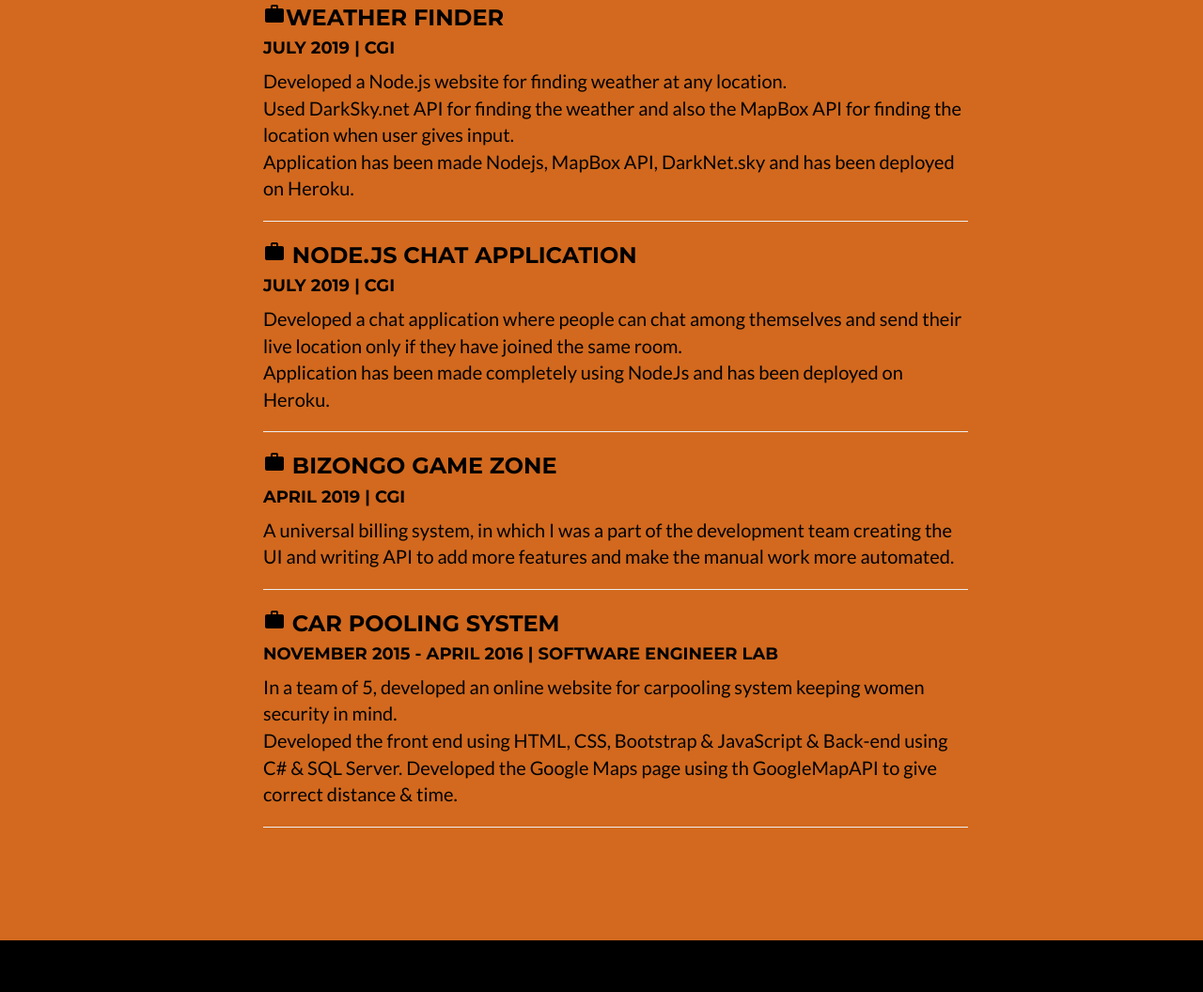
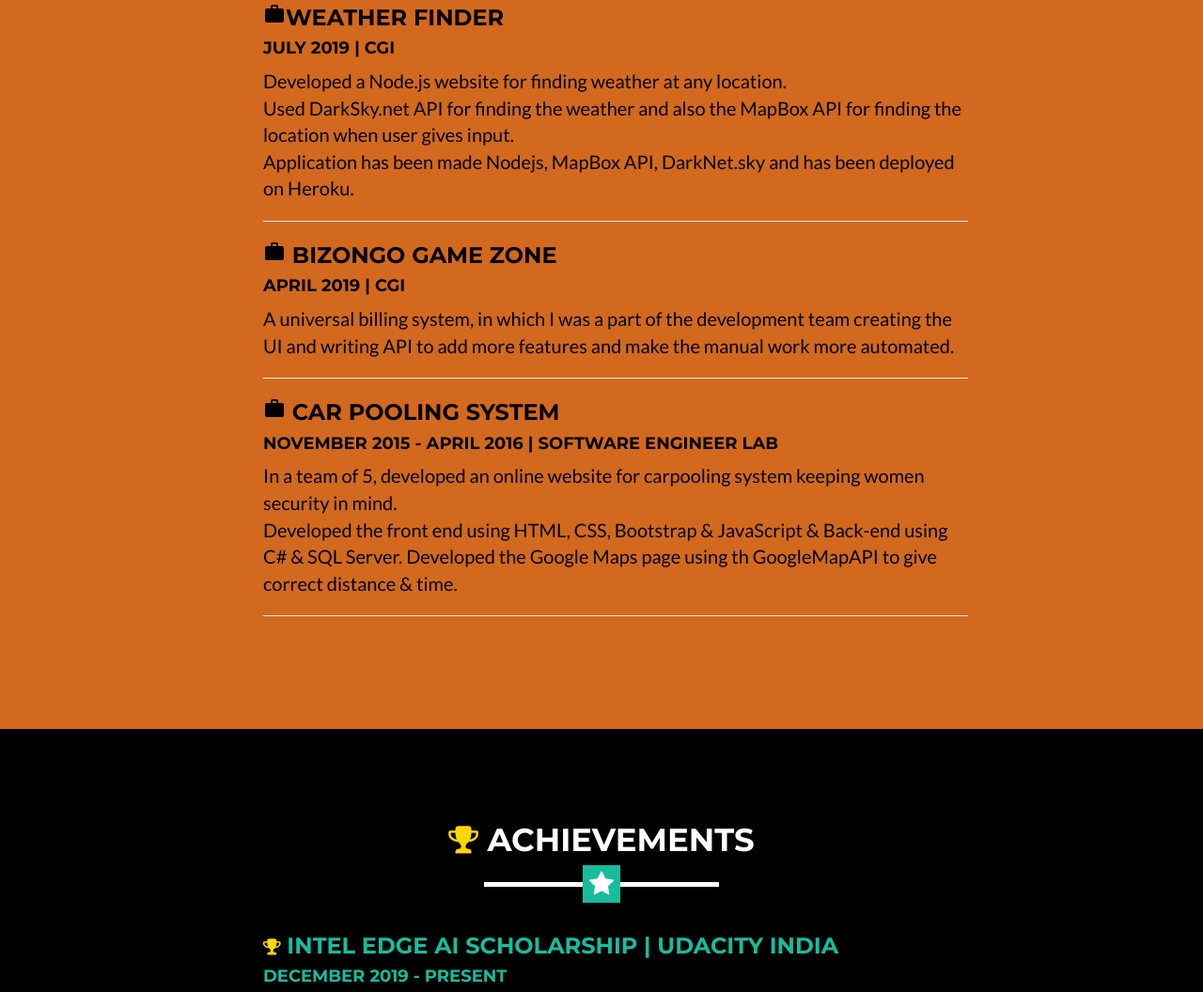
Before and after one commit to Kaustav96/Kaustav96.github.io, a website: page index.html in a window 1280 px wide. Shown: the part 3549-4605 px from the top of the page at 94% size. Drawn offline with nearby package versions, Linux system fonts and the light colour scheme.

Commit message:
Update index.html

```diff
--- a/index.html
+++ b/index.html
@@ -499,26 +499,6 @@
                             </div>
                             <hr>
 
-                            <div class="post-preview">
-                                <a href="https://github.com/Kaustav96/kaustav-chat-app" target="_blank"
-                                    style="color: black">
-                                    <h3 class="post-title">
-                                        <i class="material-icons" style="font-size: 24px;">work</i>
-                                        Node.js Chat Application
-                                    </h3>
-                                    <h4 class="post-subtitle">
-                                        July 2019 | CGI
-                                    </h4>
-                                </a>
-                                <p class="post-meta">
-                                    Developed a chat application where people can chat among themselves and send their
-                                    live location only if they have joined the same room.
-                                    <br>
-                                    Application has been made completely using NodeJs and has been deployed on Heroku.
-                                </p>
-                            </div>
-                            <hr>
-
 
                             <div class="post-preview">
 
```
